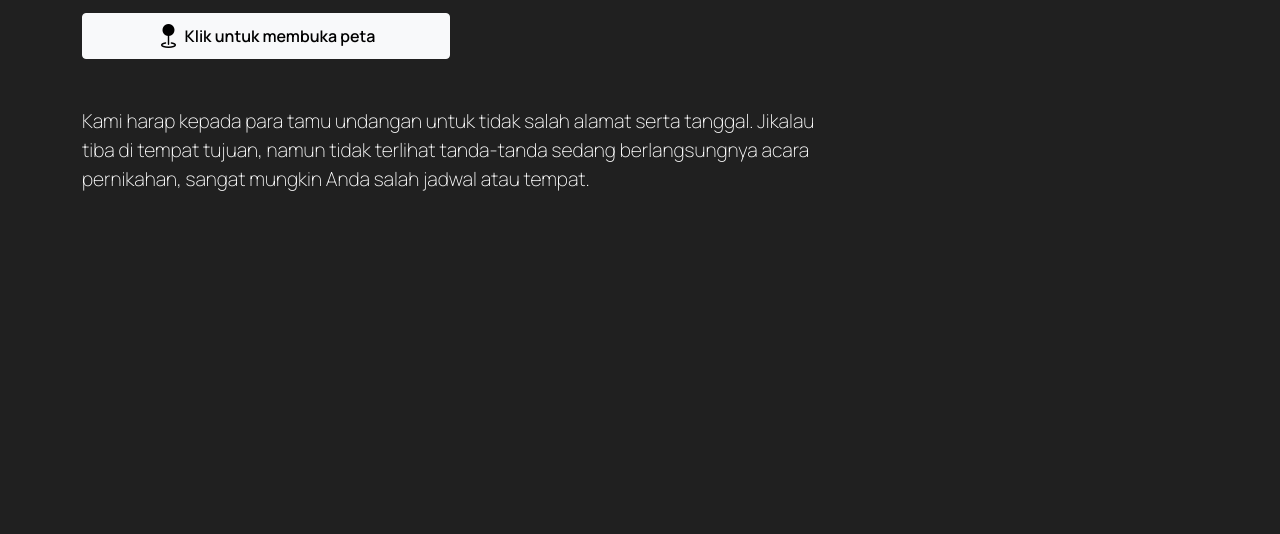
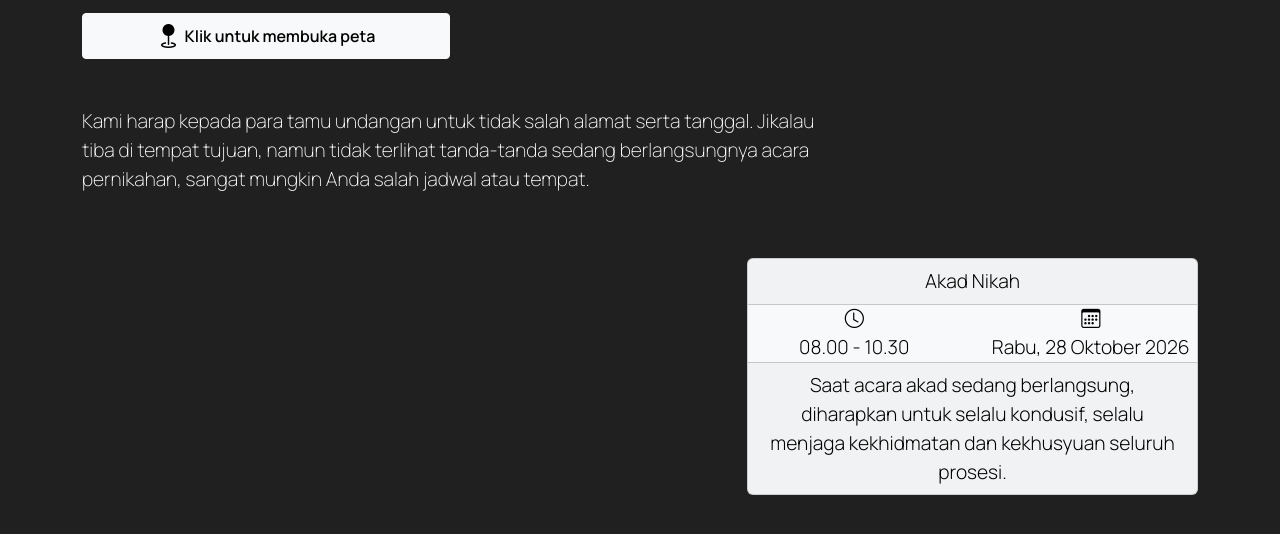
Before and after one commit to rofifr/ofeendree, a plain HTML site: page index.html in a window 1280 px wide. Shown: the part 2108-2642 px from the top of the page. Drawn offline with nearby package versions, Linux system fonts and the light colour scheme; a web font is replaced by a local one.

Commit message:
add info for hours and dates and rules

```diff
--- a/index.html
+++ b/index.html
@@ -145,7 +145,7 @@
     <section id="info" class="info">
       <div class="container">
         <div class="row justify-content-lg-start justify-content-center">
-          <div class="col-md-8 col-10 text-center text-lg-start">
+          <div class="col-md-8 col-12 text-center text-lg-start">
             <h2>Informasi Acara</h2>
             <p class="address mt-5 fs-4">
               Alamat : Gedung Bandung Convention Centre <br />
@@ -161,6 +161,24 @@
               Kami harap kepada para tamu undangan untuk tidak salah alamat serta tanggal. Jikalau tiba di tempat tujuan, namun tidak terlihat tanda-tanda sedang berlangsungnya
               acara pernikahan, sangat mungkin Anda salah jadwal atau tempat.
             </p>
+          </div>
+        </div>
+        <div class="row justify-content-lg-end justify-content-center mt-5">
+          <div class="col-md-5 col-12">
+            <div class="card text-center text-bg-light">
+              <div class="card-header">Akad Nikah</div>
+              <div class="row justify-content-center">
+                <div class="col-md-6">
+                  <i class="bi bi-clock d-block"></i>
+                  <span>08.00 - 10.30</span>
+                </div>
+                <div class="col-md-6">
+                  <i class="bi bi-calendar3 d-block"></i>
+                  <span>Rabu, 28 Oktober 2026</span>
+                </div>
+              </div>
+              <div class="card-footer">Saat acara akad sedang berlangsung, diharapkan untuk selalu kondusif, selalu menjaga kekhidmatan dan kekhusyuan seluruh prosesi.</div>
+            </div>
           </div>
         </div>
       </div>
```
